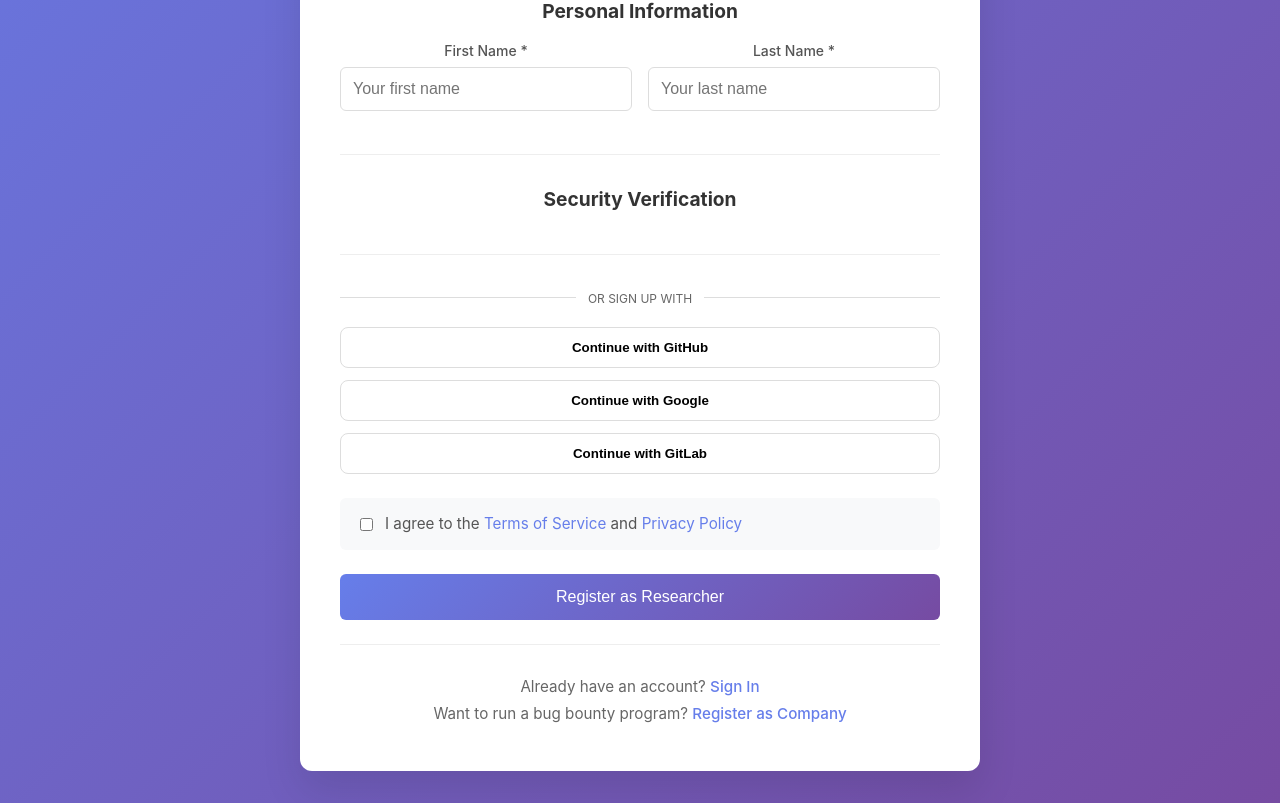
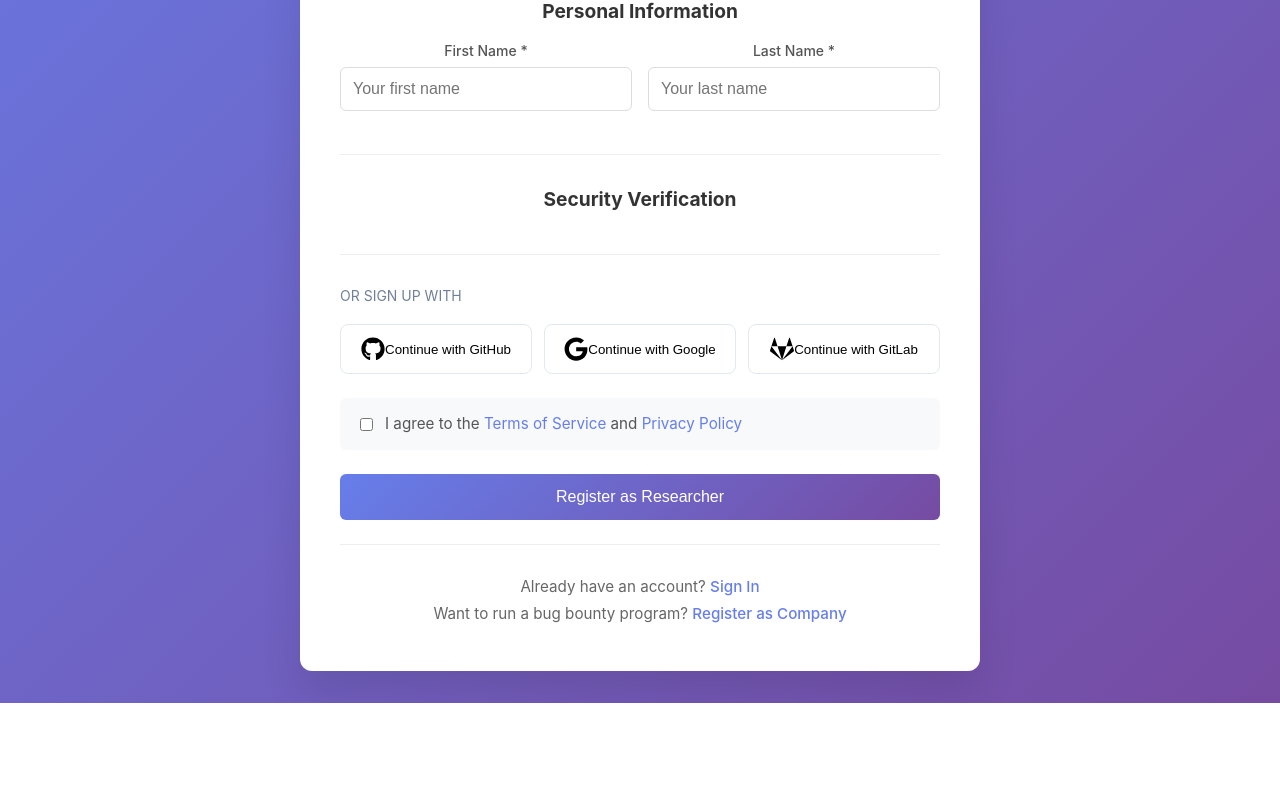
Before and after one commit to makathii/BugBounty, a React (Create React App) app in the folder Frontend/: page /register/researcher in a window 1280 px wide. Shown: the part 637-1440 px from the top of the page. After the commit the page ends 1340 px from the top, so only its background shows below. Built offline with nearby package versions, Linux system fonts and the light colour scheme; no server answers.

Commit message:
chore: added OAuth icons

```diff
--- a/Frontend/package.json
+++ b/Frontend/package.json
@@ -10,6 +10,7 @@
     "axios": "^1.7.2",
     "react": "^19.2.0",
     "react-dom": "^19.2.0",
+    "react-icons": "^5.6.0",
     "react-router-dom": "^7.9.6",
     "react-scripts": "5.0.1",
     "web-vitals": "^2.1.4"
--- a/Frontend/src/components/auth/Login.jsx
+++ b/Frontend/src/components/auth/Login.jsx
@@ -3,6 +3,7 @@ import React, { useState } from 'react';
 import { useNavigate, Link } from 'react-router-dom';
 import { useAuth } from '../../contexts/AuthContext';
 import './auth.css';
+import { FaGithub, FaGoogle, FaGitlab } from 'react-icons/fa';
 
 const Login = () => {
     const navigate = useNavigate();
@@ -106,15 +107,8 @@ const Login = () => {
                     </button>
                 </form>
 
-                <p className="switch-auth">
-                    Don't have an account?{' '}
-                    <Link to="/register" className="link-btn">
-                        Create one here
-                    </Link>
-                </p>
-            </div>
-            <div className="oauth-divider">
-                <span>OR</span>
+                <div className="auth-divider">
+                    <span>or continue with</span>
                 </div>
 
                 <div className="oauth-buttons">
@@ -124,7 +118,7 @@ const Login = () => {
                         onClick={() => loginWithOAuth('github')}
                         disabled={isLoading}
                     >
-                    Continue with GitHub
+                        <FaGithub className="btn-icon" size={24} />
                     </button>
 
                     <button
@@ -133,7 +127,7 @@ const Login = () => {
                         onClick={() => loginWithOAuth('google')}
                         disabled={isLoading}
                     >
-                    Continue with Google
+                        <FaGoogle className="btn-icon" size={24} />
                     </button>
 
                     <button
@@ -142,8 +136,16 @@ const Login = () => {
                         onClick={() => loginWithOAuth('gitlab')}
                         disabled={isLoading}
                     >
-                    Continue with GitLab
+                        <FaGitlab className="btn-icon" size={24} />
                     </button>
+                </div>
+
+                <p className="switch-auth">
+                    Don't have an account?{' '}
+                    <Link to="/register" className="link-btn">
+                        Create one here
+                    </Link>
+                </p>
             </div>
         </div>
     );
--- a/Frontend/src/components/auth/auth.css
+++ b/Frontend/src/components/auth/auth.css
@@ -287,48 +287,45 @@
     margin-top: 20px;
 }
 
-.oauth-divider {
+.auth-divider {
+    display: flex;
+    align-items: center;
     text-align: center;
     margin: 20px 0;
-    position: relative;
-}
-
-.oauth-divider span {
-    background: white;
-    padding: 0 12px;
-    position: relative;
-    z-index: 1;
-    font-size: 12px;
-    color: #666;
-}
-
-.oauth-divider::before {
-    content: '';
-    position: absolute;
-    top: 50%;
-    left: 0;
-    width: 100%;
-    height: 1px;
-    background: #ddd;
+    color: #718096;
+    font-size: 14px;
 }
 
 .oauth-buttons {
     display: flex;
-    flex-direction: column;
+    flex-direction: row;
     gap: 12px;
+    width: 100%;
+    margin-bottom: 20px;
 }
 
 .oauth-btn {
-    width: 100%;
+    display: inline-flex;
+    align-items: center;
+    justify-content: center;
     padding: 12px;
+    border: 1px solid #e2e8f0;
     border-radius: 8px;
-    border: 1px solid #ddd;
-    background: white;
-    font-weight: 600;
+    background-color: #ffffff;
     cursor: pointer;
-    transition: 0.2s;
+    transition: all 0.2s ease;
+    flex: 1;
 }
 
-.oauth-btn:hover {
-    background: #f5f5f5;
+.oauth-btn.github:hover { background-color: #f6f8fa; border-color: #24292e; color: #24292e; }
+.oauth-btn.google:hover { background-color: #f8f9fa; border-color: #4285f4; color: #4285f4; }
+.oauth-btn.gitlab:hover { background-color: #fff5f2; border-color: #fc6d26; color: #fc6d26; }
+
+.oauth-btn:disabled {
+    opacity: 0.5;
+    cursor: not-allowed;
 }
+
+.btn-icon {
+    flex-shrink: 0;
+}
--- a/Frontend/src/pages/researcher/ResearcherRegister.css
+++ b/Frontend/src/pages/researcher/ResearcherRegister.css
@@ -233,48 +233,44 @@
     }
 }
 
-.oauth-divider {
+.auth-divider {
+    display: flex;
+    align-items: center;
     text-align: center;
     margin: 20px 0;
-    position: relative;
-}
-
-.oauth-divider span {
-    background: white;
-    padding: 0 12px;
-    position: relative;
-    z-index: 1;
-    font-size: 12px;
-    color: #666;
-}
-
-.oauth-divider::before {
-    content: '';
-    position: absolute;
-    top: 50%;
-    left: 0;
-    width: 100%;
-    height: 1px;
-    background: #ddd;
+    color: #718096;
+    font-size: 14px;
 }
 
 .oauth-buttons {
     display: flex;
-    flex-direction: column;
     gap: 12px;
+    width: 100%;
+    margin-bottom: 20px;
 }
 
 .oauth-btn {
-    width: 100%;
+    display: inline-flex;
+    align-items: center;
+    justify-content: center;
     padding: 12px;
+    border: 1px solid #e2e8f0;
     border-radius: 8px;
-    border: 1px solid #ddd;
-    background: white;
-    font-weight: 600;
+    background-color: #ffffff;
     cursor: pointer;
-    transition: 0.2s;
+    transition: all 0.2s ease;
+    flex: 1;
 }
 
-.oauth-btn:hover {
-    background: #f5f5f5;
+.oauth-btn.github:hover { background-color: #f6f8fa; border-color: #24292e; color: #24292e; }
+.oauth-btn.google:hover { background-color: #f8f9fa; border-color: #4285f4; color: #4285f4; }
+.oauth-btn.gitlab:hover { background-color: #fff5f2; border-color: #fc6d26; color: #fc6d26; }
+
+.oauth-btn:disabled {
+    opacity: 0.5;
+    cursor: not-allowed;
 }
+
+.btn-icon {
+    flex-shrink: 0;
+}
--- a/Frontend/src/pages/researcher/ResearcherRegister.jsx
+++ b/Frontend/src/pages/researcher/ResearcherRegister.jsx
@@ -2,6 +2,7 @@ import React, { useState, useRef, useEffect } from 'react';
 import { useNavigate, Link } from 'react-router-dom';
 import { useAuth } from '../../contexts/AuthContext';
 import './ResearcherRegister.css';
+import {FaGitlab, FaGoogle, FaGithub} from "react-icons/fa";
 
 const ResearcherRegister = () => {
     const navigate = useNavigate();
@@ -329,7 +330,7 @@ const ResearcherRegister = () => {
                     </div>
 
                     <div className="oauth-register">
-                        <div className="oauth-divider">
+                        <div className="auth-divider">
                             <span>OR SIGN UP WITH</span>
                         </div>
 
@@ -340,6 +341,7 @@ const ResearcherRegister = () => {
                                 onClick={() => loginWithOAuth('github')}
                                 disabled={loading}
                             >
+                                <FaGithub className="btn-icon" size={24} />
                                 Continue with GitHub
                             </button>
 
@@ -349,6 +351,7 @@ const ResearcherRegister = () => {
                                 onClick={() => loginWithOAuth('google')}
                                 disabled={loading}
                             >
+                                <FaGoogle className="btn-icon" size={24} />
                                 Continue with Google
                             </button>
 
@@ -358,6 +361,7 @@ const ResearcherRegister = () => {
                                 onClick={() => loginWithOAuth('gitlab')}
                                 disabled={loading}
                             >
+                                <FaGitlab className="btn-icon" size={24} />
                                 Continue with GitLab
                             </button>
                         </div>
```
Also changed, not shown: 1 other file (tests, documents, lock files or other folders). Lines whose indentation alone changed are shown as unchanged.
